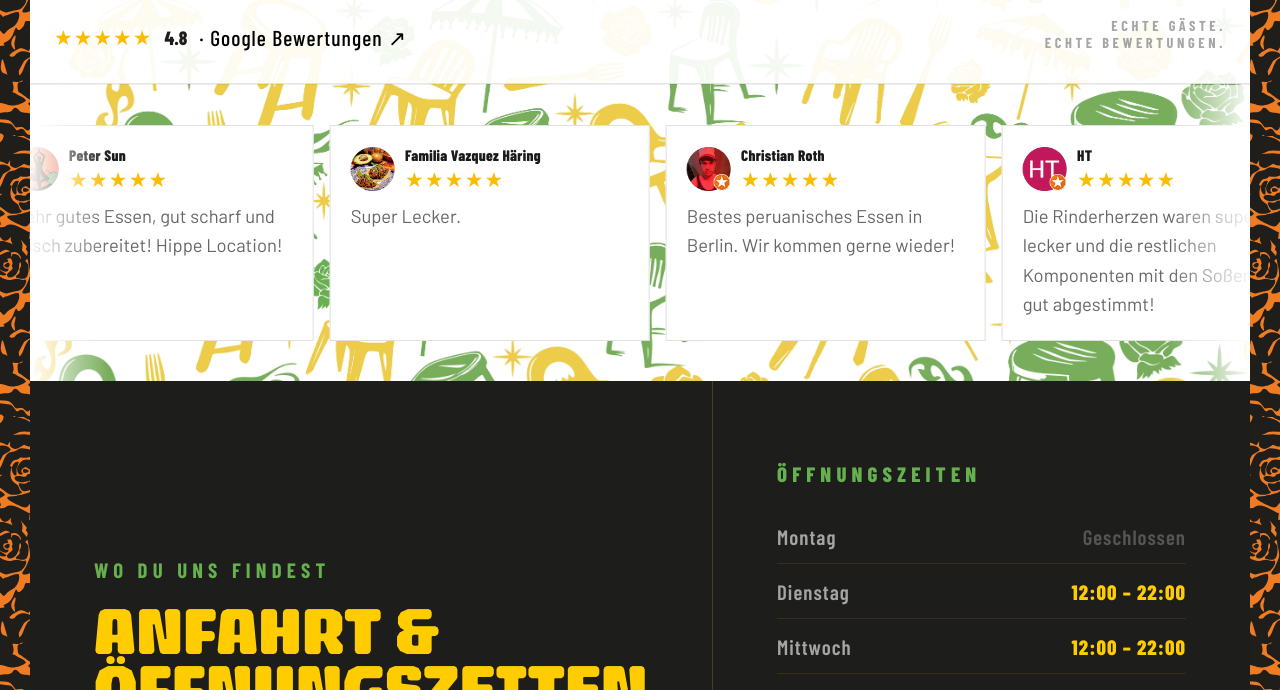
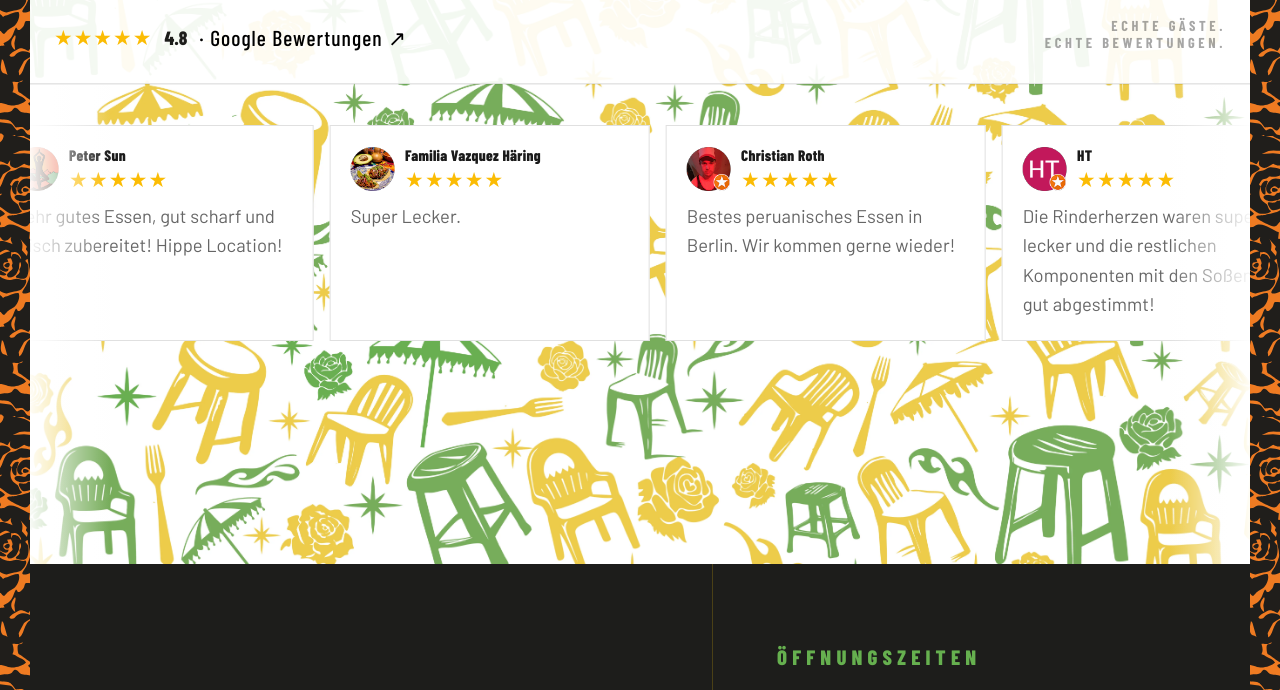
Before and after one commit to afmdev/la-victoria-berlin, a plain HTML site: page de/index.html in a window 1280 px wide. Shown: the part 3516-4206 px from the top of the page. Drawn offline with Linux system fonts and the light colour scheme; a web font is replaced by a local one.

Commit message:
Add font-display property to font-face declarations and set minimum height for outer container to prevent layout shifts

```diff
--- a/styles/site.css
+++ b/styles/site.css
@@ -3,12 +3,14 @@
         src: url('../assets/fonts/Radius-BoldNarrow.otf') format('opentype');
         font-weight: bold;
         font-style: normal;
+        font-display: swap;
       }
       @font-face {
         font-family: 'Groches';
         src: url('../assets/fonts/GROCHES.otf') format('opentype');
         font-weight: normal;
         font-style: normal;
+        font-display: swap;
       }
       /* Google Fonts self-hosted — no external requests (latin subset covers de/en/es/fr/it) */
       @font-face { font-family: 'Bebas Neue'; font-style: normal; font-weight: 400; font-display: swap; src: url('../assets/fonts/BebasNeue-400.woff2') format('woff2'); }
@@ -755,6 +757,7 @@
       .c2-outer {
         position: relative; padding: 2.5rem 0;
         border-top: 1px solid rgba(0,0,0,0.06);
+        min-height: 480px; /* ponytail: reserva altura para el marquee lazy — evita CLS cuando nav.js inyecta las tarjetas */
       }
       .c2-fade-left, .c2-fade-right {
         position: absolute; top: 0; bottom: 0; width: 80px; z-index: 2; pointer-events: none;
```
